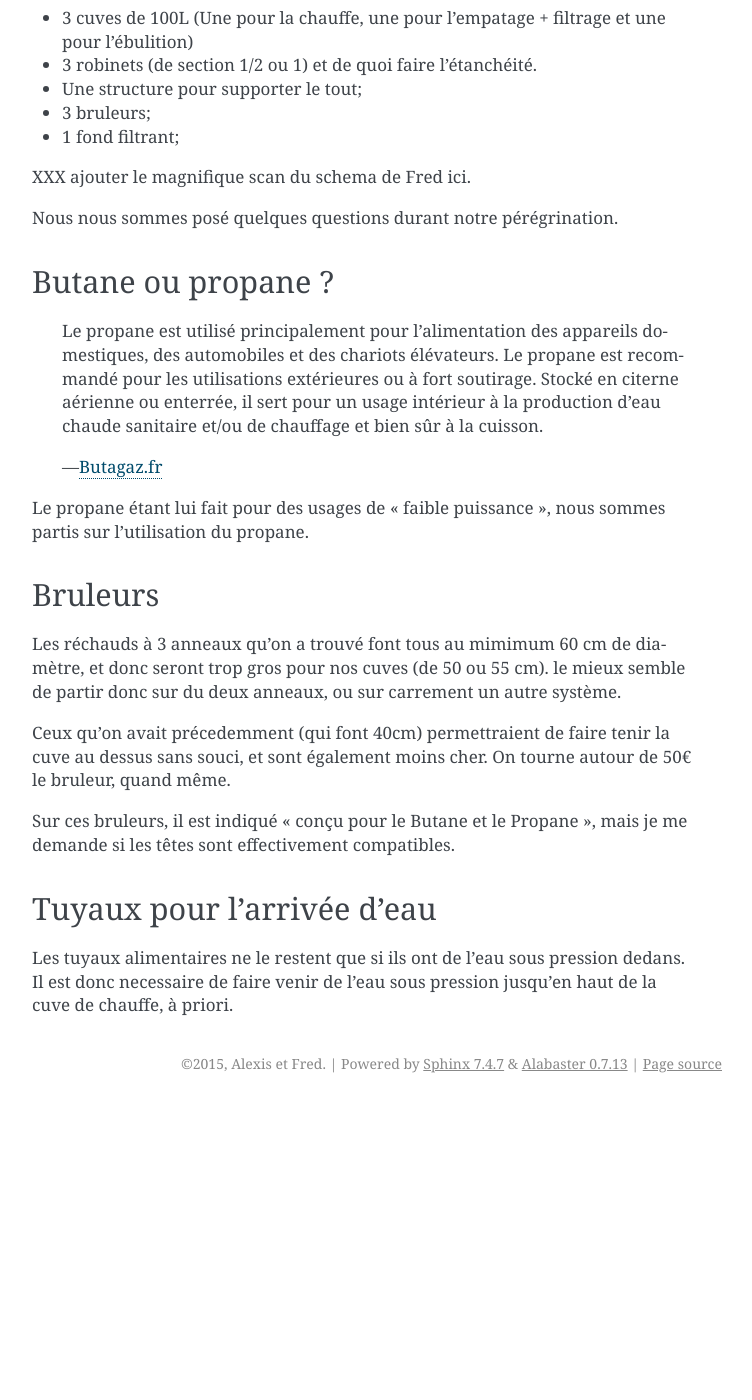
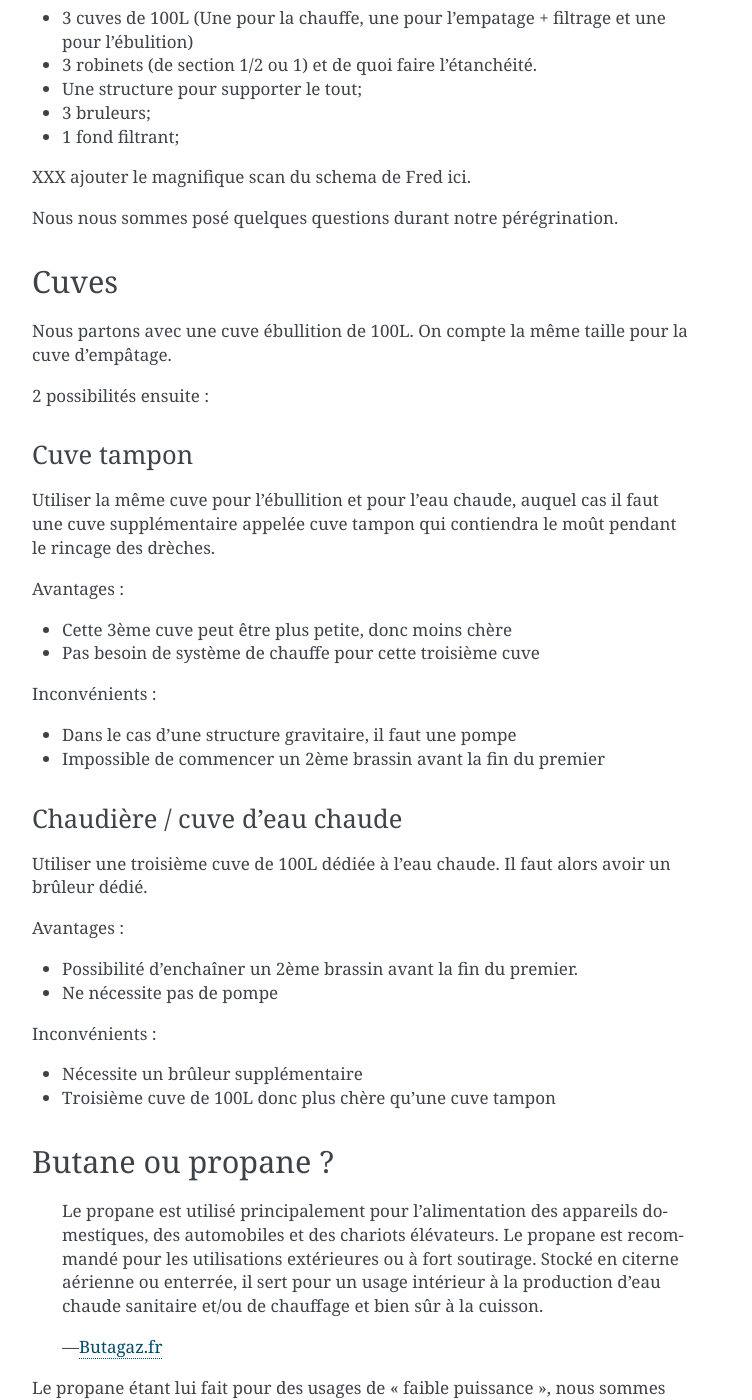
Before and after one commit to ndp-beers/docs, a Sphinx documentation site: the page built from docs/brasserie.rst, in a window 1280 px wide and 1400 px high, scrolled down 2196 px. Shown: the whole window, without its empty margins (388-1140 px from the left). Built offline with Sphinx 7.4.7, drawn with Linux system fonts in a browser that asks for light colours; before the commit the page ends 3299 px from its top, so only the background shows below that; some of the changed text lies outside the part shown.

Commit message:
Brasserie: Ajout d'un paragraphe sur les cuves

```diff
--- a/docs/brasserie.rst
+++ b/docs/brasserie.rst
@@ -118,6 +118,47 @@ XXX ajouter le magnifique scan du schema de Fred ici.
 
 Nous nous sommes posé quelques questions durant notre pérégrination.
 
+Cuves
+-----
+
+Nous partons avec une cuve ébullition de 100L.
+On compte la même taille pour la cuve d'empâtage.
+
+2 possibilités ensuite :
+
+Cuve tampon
+...........
+
+Utiliser la même cuve pour l'ébullition et pour l'eau chaude, auquel cas il
+faut une cuve supplémentaire appelée cuve tampon qui contiendra le moût
+pendant le rincage des drèches.
+
+Avantages :
+
+- Cette 3ème cuve peut être plus petite, donc moins chère
+- Pas besoin de système de chauffe pour cette troisième cuve
+
+Inconvénients :
+
+- Dans le cas d'une structure gravitaire, il faut une pompe
+- Impossible de commencer un 2ème brassin avant la fin du premier
+
+Chaudière / cuve d'eau chaude
+.............................
+
+Utiliser une troisième cuve de 100L dédiée à l'eau chaude. Il faut alors avoir
+un brûleur dédié.
+
+Avantages :
+
+- Possibilité d'enchaîner un 2ème brassin avant la fin du premier.
+- Ne nécessite pas de pompe
+
+Inconvénients :
+
+- Nécessite un brûleur supplémentaire
+- Troisième cuve de 100L donc plus chère qu'une cuve tampon
+
 Butane ou propane ?
 -------------------
 
```
